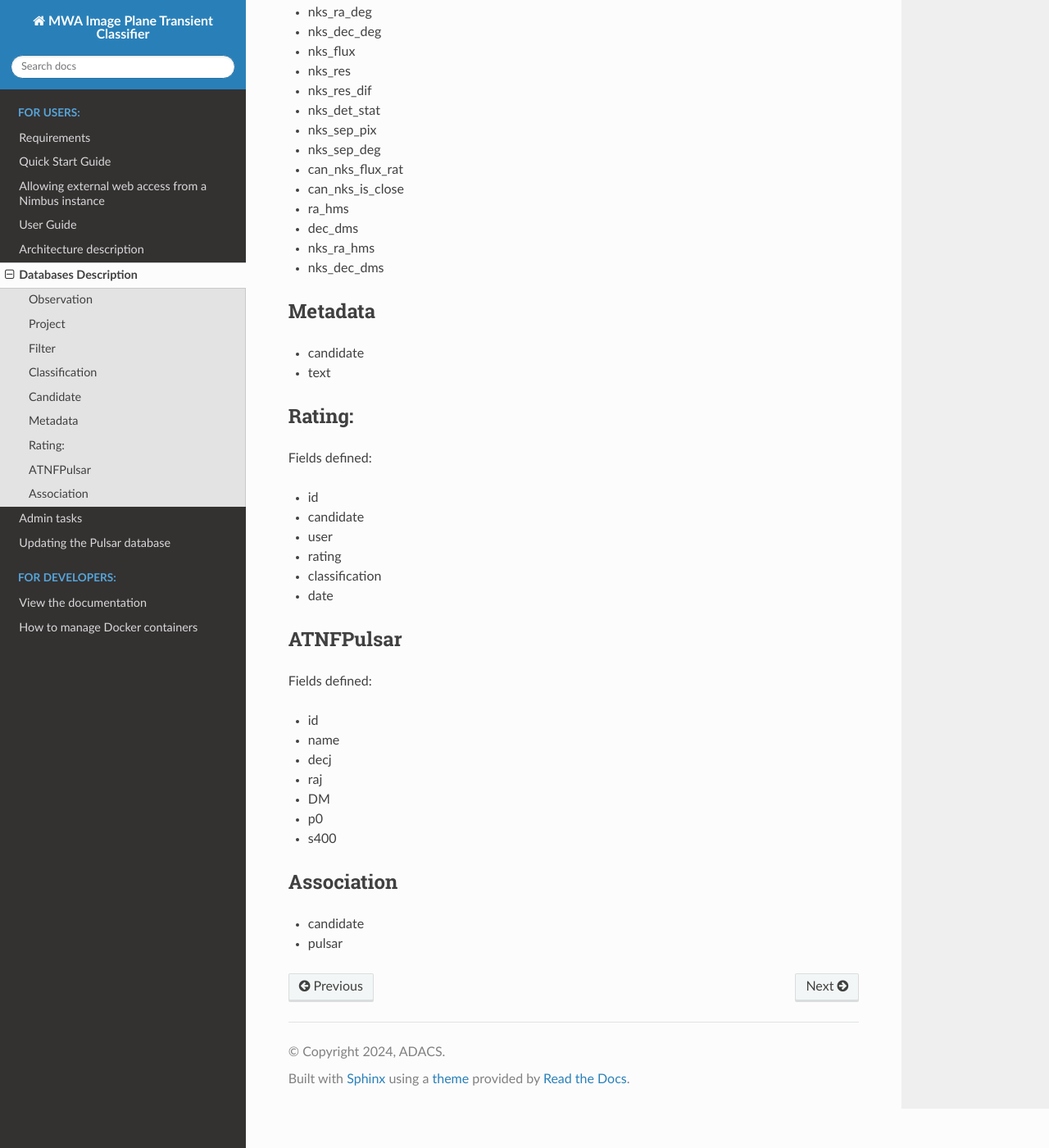
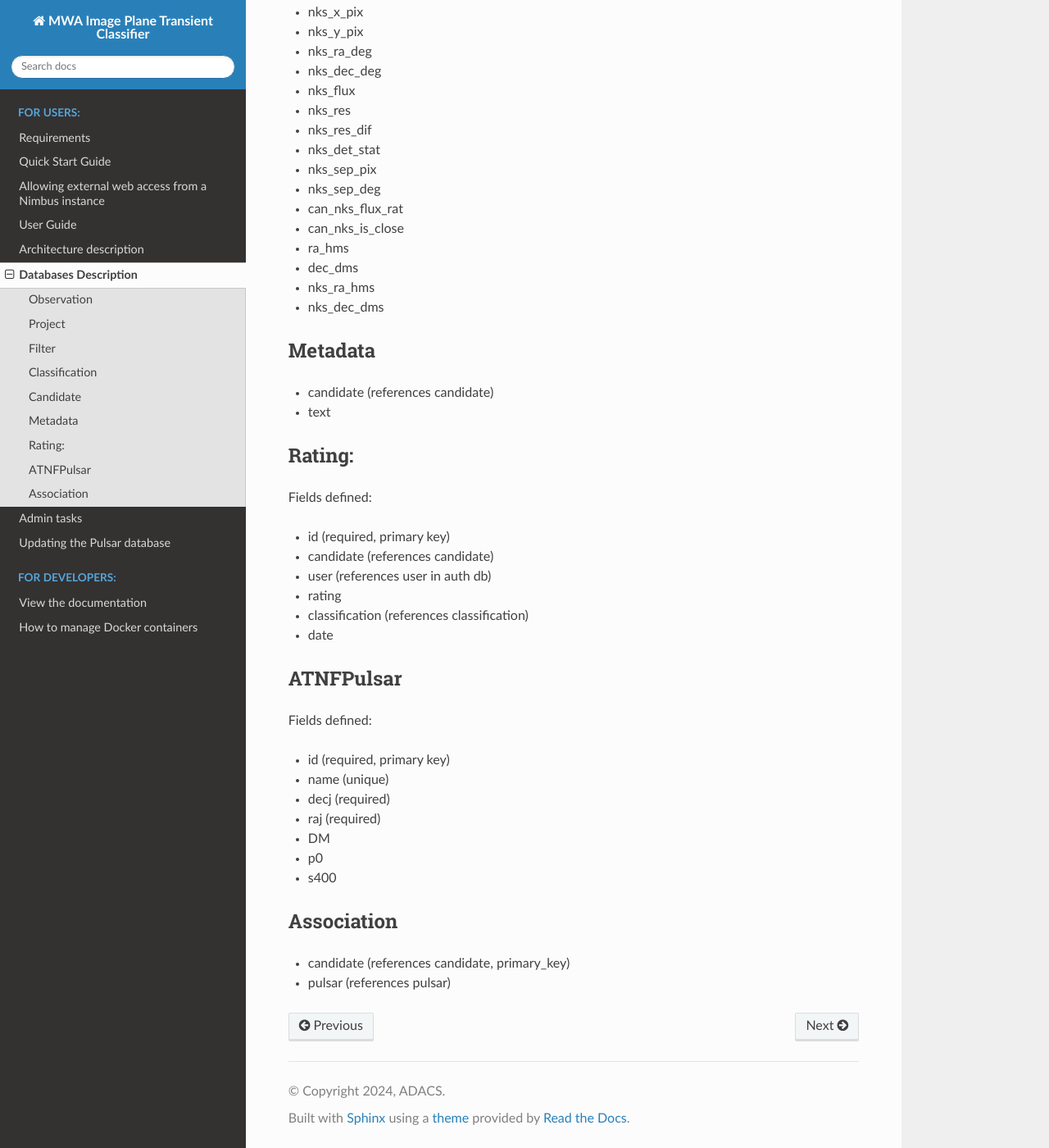
Before and after one commit to robotopia/GleamXGPMonitoring, a Sphinx documentation site: the page built from docs/databases.md, in a window 1280 px wide and 1400 px high, scrolled down 1974 px. Shown: the whole window at 82% size. Built offline with Sphinx 7.4.7 and the Read the Docs theme 2.0.0, drawn with Linux system fonts in a browser that asks for light colours; some of the changed text lies outside the part shown.

Commit message:
update databases and add ERD

```diff
--- a/docs/databases.md
+++ b/docs/databases.md
@@ -1,13 +1,15 @@
 # Databases Description
 
 The MWA image plane transients app uses a PostgreSQL database with the following tables (which Django refers to as models).
-These models are defined in `gleam_webapp/candidate_app/models.py`:
+These models are defined in `gleam_webapp/candidate_app/models.py`.
+
+For a more detailed ERD see [this image](figures/DB_ERD.svg).
 
 ## Observation
 
 Fields defined:
 
-- observation_id
+- observation_id (required, primary key)
 - obsname
 - starttime
 - stoptime
@@ -27,34 +29,34 @@
 
 Fields defined:
 
-- id
-- name
+- id (required, primary key)
+- name (must be unique)
 - description
 
 ## Filter
 
 Fields defined:
 
-- id
-- name
+- id (required, primary key)
+- name (must be unique)
 - description
 
 ## Classification
 
 Fields defined:
 
-- id
-- name
+- id (required, primary key)
+- name (must be unique)
 - description
 
 ## Candidate
 
 Fields defined:
 
-- id
-- obs_id
-- filter
-- project
+- id (required, primary key)
+- obs_id (references observation.observation_id)
+- filter (references filter.id)
+- project (references project.id)
 - png_path
 - gif_path
 - notes
@@ -91,33 +93,33 @@
 
 ## Metadata
 
-- candidate
+- candidate (references candidate)
 - text
 
 ## Rating:
 
 Fields defined:
 
-- id
-- candidate
-- user
+- id (required, primary key)
+- candidate (references candidate)
+- user (references user in auth db)
 - rating
-- classification
+- classification (references classification)
 - date
 
 ## ATNFPulsar
 
 Fields defined:
 
-- id
-- name
-- decj
-- raj
+- id (required, primary key)
+- name (unique)
+- decj (required)
+- raj (required)
 - DM
 - p0
 - s400
 
 ## Association
 
-- candidate
-- pulsar
+- candidate (references candidate, primary_key)
+- pulsar (references pulsar)
```
Also changed, not shown: docs/figures/DB_ERD.svg (added).
